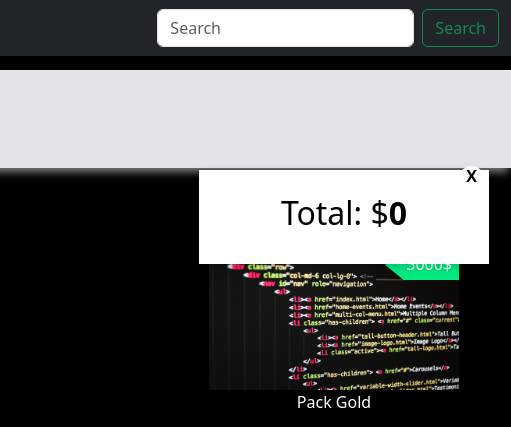
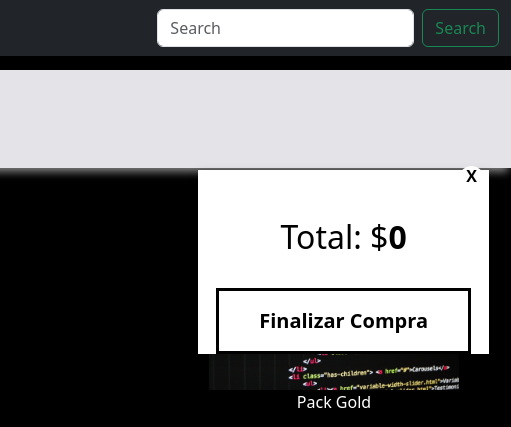
Before and after one commit to Nicojedlinski/Nicolas-Jedlinski-TpFinal-JS, a plain HTML site: page index.html in a window 1280 px wide. Both pictures are taken after a click on the picture 71 px from the left and 107 px from the top of the page. Shown: the top 427 px of the page, 769-1280 px from the left. Drawn offline with nearby package versions, Linux system fonts and the light colour scheme.

Commit message:
agrego boton de compra y saco enlaces del head y codigo js del html

```diff
--- a/index.html
+++ b/index.html
@@ -22,12 +22,6 @@
 <meta name="description" content="habilidades y proyectos personales">
 <meta name="keywords" content="Portfolio, Proyectos, Cv, Curriculum, Habilidades">
 <!--Enlaces-->
-<link rel="stylesheet" href="./paginas/aboutme.html">
-<link rel="stylesheet" href="./paginas/contacto.html">
-<link rel="stylesheet" href="./paginas/experience.html">
-<link rel="stylesheet" href="./paginas/portfolio.html">
-<link rel="stylesheet" href="prueba.html">
-<link rel="stylesheet" href="carrito.html">
 <link rel="stylesheet" href="./style.css">
 
 </head>
@@ -83,6 +77,9 @@
         </div>
         <div class="cart-products" id="products-id">
             <p class="close-btn" onclick="closeBtn()">X</p>
+            <br>
+                <!-- Botón de Finalizar Compra -->
+            <!-- <button id="finalizarCompra">Finalizar Compra</button> -->
             <div class="card-items">
                 <!-- <div class="item">
                     <img src="./images/products/keyboard-1.jpg" alt="">
@@ -107,6 +104,7 @@
             <br>
             <h2>Total: $<strong class="price-total">0</strong></h2>
             <br>
+            <button id="finalizarCompra">Finalizar Compra</button>
         </div>
     </div>
 <br>
@@ -151,15 +149,6 @@
     </footer>
 
 
-<script>
-    function showCart(x){
-        document.getElementById("products-id").style.display = "block";
-    }
-    function closeBtn(){
-         document.getElementById("products-id").style.display = "none";
-    }
-
-</script>
 <script src="./js/custom.js" ></script>
 </body>
 </html>
--- a/js/custom.js
+++ b/js/custom.js
@@ -105,3 +105,23 @@ function loadHtml(){
  function clearHtml(){
     containerBuyCart.innerHTML = '';
  }
+
+    function showCart(x){
+        document.getElementById("products-id").style.display = "block";
+    }
+    function closeBtn(){
+        document.getElementById("products-id").style.display = "none";
+    }
+
+    //boton de finalizar compra
+
+    // Obtener el botón por su ID
+const botonFinalizarCompra = document.getElementById("finalizarCompra");
+
+// Agregar un evento de clic al botón
+botonFinalizarCompra.addEventListener("click", function() {
+    // Aquí puedes agregar la lógica para finalizar la compra
+    // Puedes redirigir a una página de pago o mostrar un formulario de pago
+    // Ejemplo de redirección a una página de pago:
+    window.location.href = "pagina-de-pago.html";
+});
--- a/style.css
+++ b/style.css
@@ -226,3 +226,18 @@ p.author a {
     font-size: 25px;
     color: white;
   }
+
+  #finalizarCompra{
+        text-decoration:none;
+        font-weight: 600;
+        font-size: 20px;
+        color:#000000;
+        padding-top:15px;
+        padding-bottom:15px;
+        padding-left:40px;
+        padding-right:40px;
+        background-color: transparent;
+        border-width: 3px;
+        border-style: solid;
+        border-color: #000000;
+    }
```
Also changed, not shown: js/main.js (+7 -0 lines).
